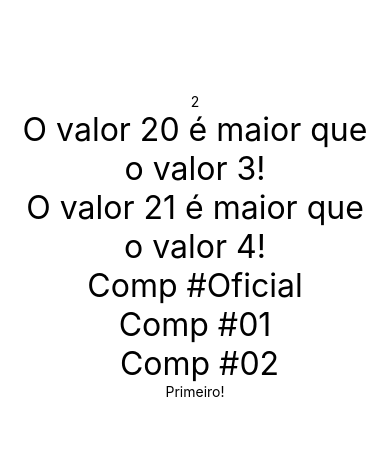
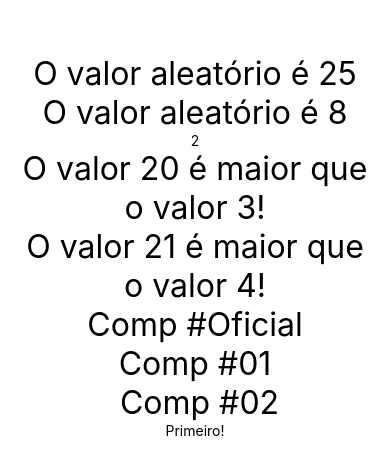
Before and after one commit to IanCaminhas/EstudoReactNative, a React Native app: screen / in a window 390 px wide. Shown: the part 176-650 px from the top of the page. Built offline with nearby package versions, Linux system fonts and the light colour scheme.

Commit message:
Desafio numero aleatorio

```diff
--- a/src/App.js
+++ b/src/App.js
@@ -1,11 +1,14 @@
 import React from 'react'
 import { View, Text, StyleSheet } from 'react-native'
+import Aleatorio from './components/Aleatorio'
 import Primeiro from './components/Primeiro'
 import MinMax from './components/MixMax'
 import CompPadrao, { Comp1, Comp2 } from './components/Multi'
 
 export default ()=> (
     <View style={style.App}>
+        <Aleatorio min={1} max={60} />
+        <Aleatorio min={1} max={60} />
         <Text>{ 1 + 1 }</Text>
         <MinMax min="3" max="20" />
         <MinMax min="4" max="21" />
--- /dev/null
+++ b/src/components/Aleatorio.js
@@ -0,0 +1,14 @@
+import React from 'react'
+import {Text} from 'react-native'
+import Estilo from './estilo'
+
+export default ({min,max}) =>{
+    const delta = max - min + 1
+    const aleatorio = parseInt(Math.random() * delta) + min
+
+    return (
+        <Text style = {Estilo.fontG}>
+            O valor aleatório é {aleatorio}
+        </Text>
+    )
+}
```
